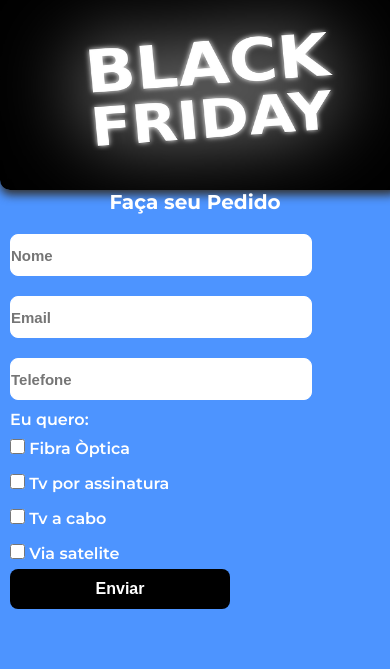
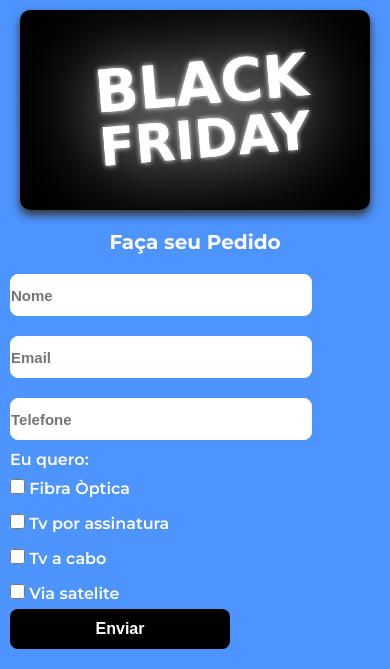
Before and after one commit to Jaedson7/landingblack, a plain HTML site: page index.html in a window 390 px wide. Shown: the part 217-886 px from the top of the page. Before the commit the page ends 846 px from the top, so only its background shows below. Drawn offline with Linux system fonts and the light colour scheme.

Commit message:
Add files via upload

```diff
--- a/css/estilo.css
+++ b/css/estilo.css
@@ -125,8 +125,10 @@ input{
 	.banner img{
 		display: flex;
 		margin: auto;
-		max-width: 400px;
+		max-width: 350px;
 		max-height: 200px;
+		margin-top: 20px;
+		margin-bottom: 20px;
 	}
 	.formulario{
 		margin-bottom: 20px;
```
